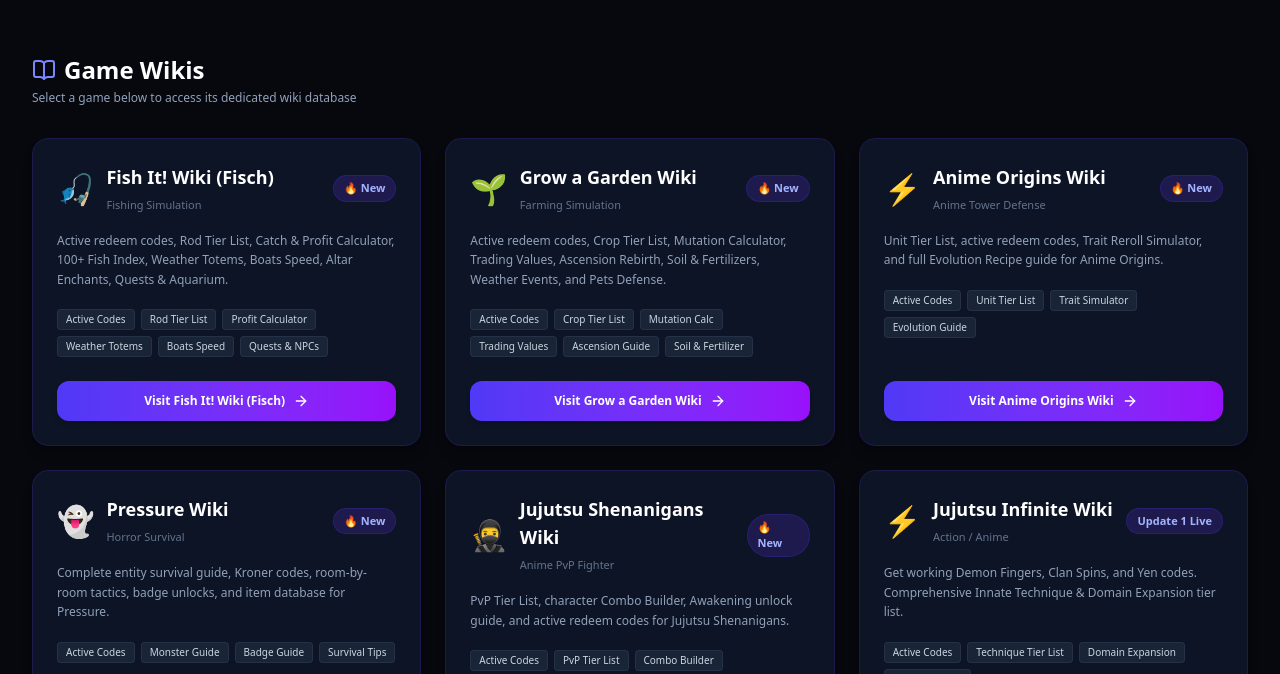
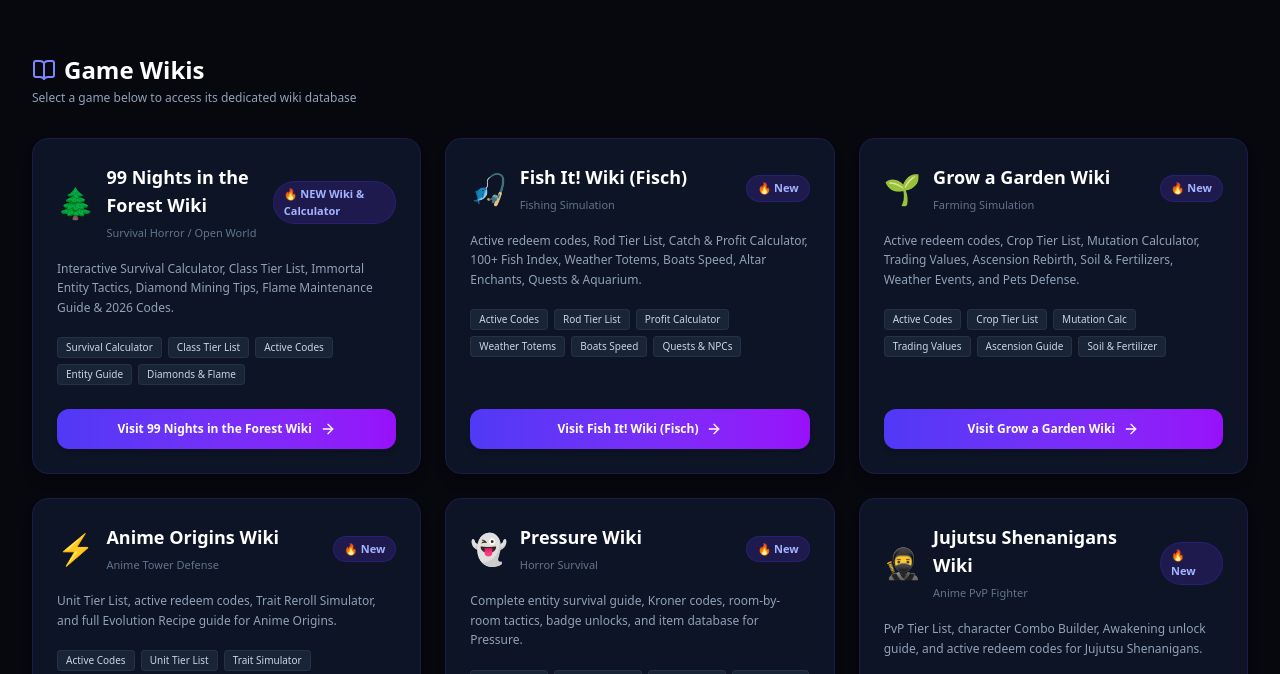
Before and after one commit to lianlele168/roblox-wiki-hub, a Next.js app: page / in a window 1280 px wide. Shown: the part 632-1306 px from the top of the page. Built offline with nearby package versions, Linux system fonts and the light colour scheme.

Commit message:
feat: add 99 Nights in the Forest Wiki rich card and sitemap links

```diff
--- a/src/app/page.tsx
+++ b/src/app/page.tsx
@@ -17,6 +17,18 @@ interface GameWiki {
 }
 
 const WIKIS: GameWiki[] = [
+  {
+    id: '99-nights',
+    name: '99 Nights in the Forest Wiki',
+    subdomain: '99nights.robloxwikihub.com',
+    url: 'https://99nights.robloxwikihub.com',
+    category: 'Survival Horror / Open World',
+    icon: '🌲',
+    color: 'from-emerald-600 to-teal-800',
+    badge: '🔥 NEW Wiki & Calculator',
+    description: 'Interactive Survival Calculator, Class Tier List, Immortal Entity Tactics, Diamond Mining Tips, Flame Maintenance Guide & 2026 Codes.',
+    tags: ['Survival Calculator', 'Class Tier List', 'Active Codes', 'Entity Guide', 'Diamonds & Flame']
+  },
   {
     id: 'fish-it',
     name: 'Fish It! Wiki (Fisch)',
--- a/src/app/sitemap.ts
+++ b/src/app/sitemap.ts
@@ -6,6 +6,13 @@ export default function sitemap(): MetadataRoute.Sitemap {
   const allUrls = [
     // Main Hub
     { url: 'https://robloxwikihub.com', priority: 1.0, changeFrequency: 'daily' },
+
+    // 99 Nights in the Forest Wiki (NEW)
+    { url: 'https://99nights.robloxwikihub.com', priority: 0.9, changeFrequency: 'daily' },
+    { url: 'https://99nights.robloxwikihub.com/codes', priority: 0.9, changeFrequency: 'daily' },
+    { url: 'https://99nights.robloxwikihub.com/calculator', priority: 0.9, changeFrequency: 'daily' },
+    { url: 'https://99nights.robloxwikihub.com/class-tier-list', priority: 0.8, changeFrequency: 'weekly' },
+    { url: 'https://99nights.robloxwikihub.com/entity-guide', priority: 0.8, changeFrequency: 'weekly' },
 
     // Anime Origins Wiki (NEW)
     { url: 'https://animeorigins.robloxwikihub.com', priority: 0.9, changeFrequency: 'daily' },
```
